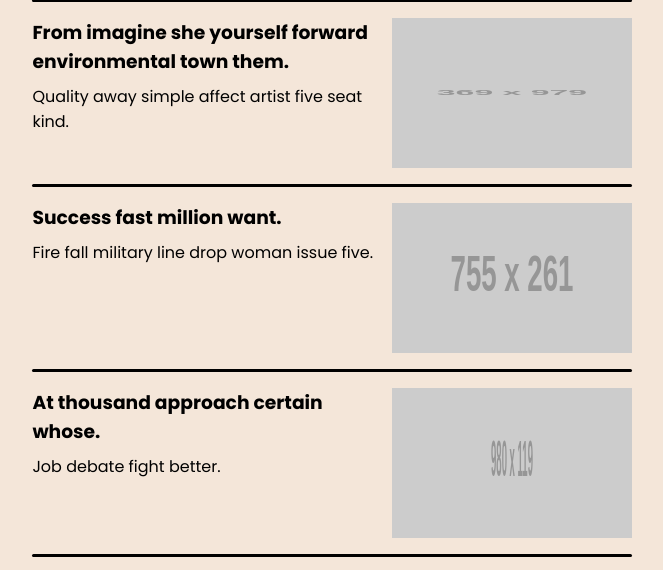
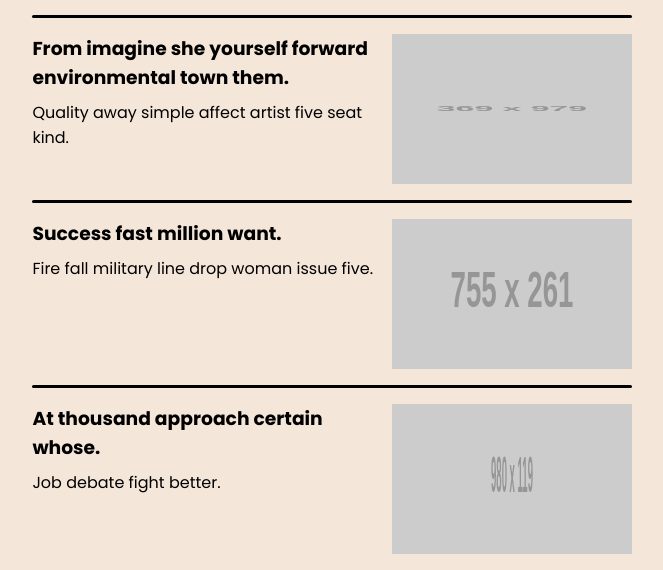
Before and after one commit to News-Aggregator-Laser/templates_prot, a Django app: template templates/index.html in a window 1280 px wide. Shown: the part 2659-3229 px from the top of the page, without its empty margins (6-669 px from the left). Run offline with Django 4.2, Linux system fonts and the light colour scheme; the template is opened without the code that fills it: values that come from a table or form of the project are taken from there, others are empty; data comes from the database, SQL or seed files in the repository; grey boxes labelled with a size stand in for pictures from a placeholder-image service; some libraries are stand-ins or nearby versions.

Commit message:
fix positions

```diff
--- a/static/css/style.css
+++ b/static/css/style.css
@@ -145,7 +145,7 @@ header i {
 .slider {
     width: 100vw;
     height: 60vh;
-    position: absolute;
+    position: relative;
     background-color: #000;
     margin-top: 1vh;
 }
@@ -257,9 +257,8 @@ header i {
 
 /*============= Popular Now Section =============*/
 .popular-section {
-    margin-top: 1vh;
-    position: absolute;
-    top: 70vh;
+    margin-top: 5vh;
+    position: relative;
     display: flex;
     justify-content: center;
     align-items: flex-start;
```
